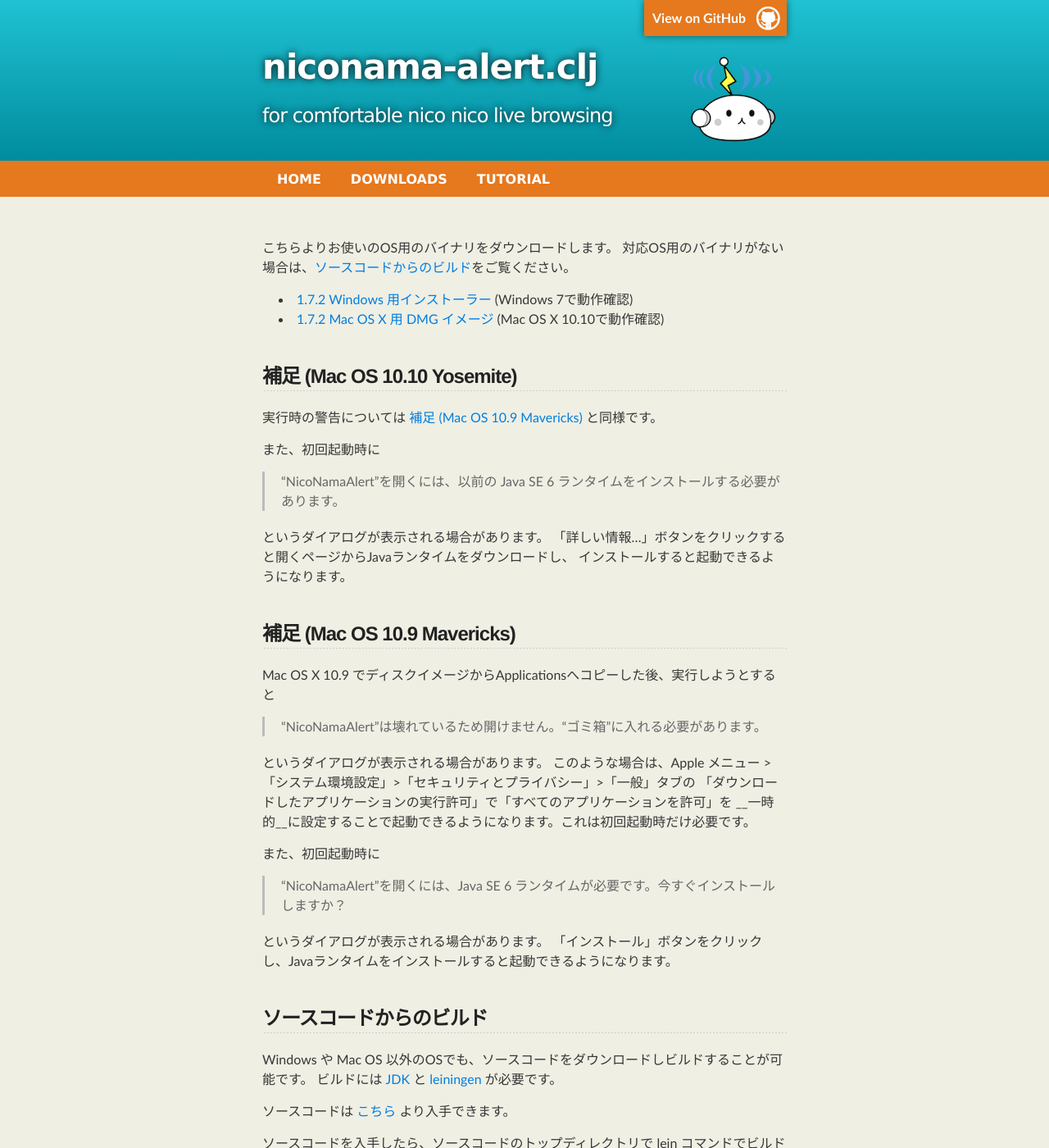
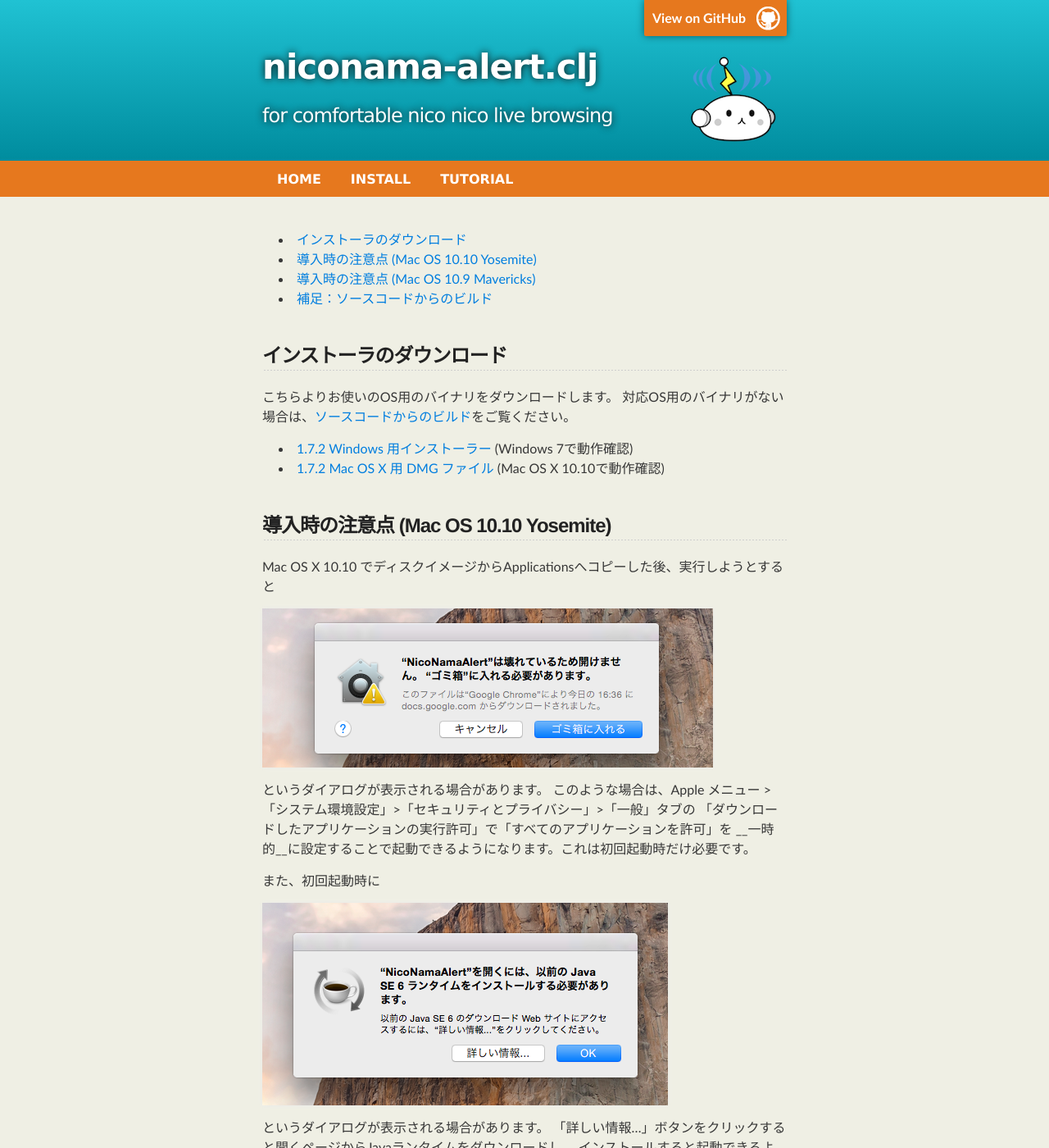
Before and after one commit to sgr/niconama-alert, a Jekyll site: the page built from downloads.md, in a window 1280 px wide and 1400 px high. Shown: the whole window at 82% size. Built offline with Jekyll 4.4.1, drawn with Linux system fonts in a browser that asks for light colours; comment, search, counter and statistics services are not loaded; some of the changed text lies outside the part shown.

Commit message:
インストール時注意点をより丁寧に

```diff
--- a/_layouts/default.html
+++ b/_layouts/default.html
@@ -30,7 +30,7 @@
       <div class="inner">
 	<ul>
 	  <li><a href="{{ site.baseurl }}/index.html">HOME</a></li>
-	  <li><a href="{{ site.baseurl }}/downloads.html">DOWNLOADS</a></li>
+	  <li><a href="{{ site.baseurl }}/downloads.html">INSTALL</a></li>
 	  <li><a href="{{ site.baseurl }}/tutorial.html">TUTORIAL</a></li>
 	</ul>
       </div>
--- a/downloads.md
+++ b/downloads.md
@@ -3,33 +3,46 @@
 title: niconama-alert.clj download
 ---
 
+* auto-gen TOC:
+{:toc}
+
+インストーラのダウンロード
+==========================
+
 こちらよりお使いのOS用のバイナリをダウンロードします。
 対応OS用のバイナリがない場合は、[ソースコードからのビルド](#howtobuild)をご覧ください。
 
 * [1.7.2 Windows 用インストーラー](https://docs.google.com/uc?export=download&id=0BwIJLE1B4O3mTVhmVVpyTDJCQXc) (Windows 7で動作確認)
-* [1.7.2 Mac OS X 用 DMG イメージ](https://docs.google.com/uc?export=download&id=0BwIJLE1B4O3mR3c3ZmZqbGlXUTg) (Mac OS X 10.10で動作確認)
+* [1.7.2 Mac OS X 用 DMG ファイル](https://docs.google.com/uc?export=download&id=0BwIJLE1B4O3mR3c3ZmZqbGlXUTg) (Mac OS X 10.10で動作確認)
 
 
-補足 (Mac OS 10.10 Yosemite) {#notice_yosemite}
+導入時の注意点 (Mac OS 10.10 Yosemite) {#notice_yosemite}
 ===============================================
 
-実行時の警告については [補足 (Mac OS 10.9 Mavericks)](#notice_mavericks) と同様です。
+Mac OS X 10.10 でディスクイメージからApplicationsへコピーした後、実行しようとすると
+
+![“NicoNamaAlert”は壊れているため開けません。“ゴミ箱”に入れる必要があります。]({{ site.baseurl }}/images/warn_gk.png)
+
+というダイアログが表示される場合があります。
+このような場合は、Apple メニュー >「システム環境設定」>「セキュリティとプライバシー」>「一般」タブの
+「ダウンロードしたアプリケーションの実行許可」で「すべてのアプリケーションを許可」を
+__一時的__に設定することで起動できるようになります。これは初回起動時だけ必要です。
 
 また、初回起動時に
 
-> “NicoNamaAlert”を開くには、以前の Java SE 6 ランタイムをインストールする必要があります。
+![“NicoNamaAlert”を開くには、以前の Java SE 6 ランタイムをインストールする必要があります。]({{ site.baseurl }}/images/warn_yosemite.png)
 
 というダイアログが表示される場合があります。
 「詳しい情報...」ボタンをクリックすると開くページからJavaランタイムをダウンロードし、
 インストールすると起動できるようになります。
 
 
-補足 (Mac OS 10.9 Mavericks) {#notice_mavericks}
+導入時の注意点 (Mac OS 10.9 Mavericks) {#notice_mavericks}
 ================================================
 
 Mac OS X 10.9 でディスクイメージからApplicationsへコピーした後、実行しようとすると
 
-> “NicoNamaAlert”は壊れているため開けません。“ゴミ箱”に入れる必要があります。
+![“NicoNamaAlert”は壊れているため開けません。“ゴミ箱”に入れる必要があります。]({{ site.baseurl }}/images/warn_gk.png)
 
 というダイアログが表示される場合があります。
 このような場合は、Apple メニュー >「システム環境設定」>「セキュリティとプライバシー」>「一般」タブの
```
Also changed, not shown: other parts of downloads.md (+1 -1 lines), index.md (+2 -2 lines), images/warn_gk.png (added), images/warn_yosemite.png (added).
